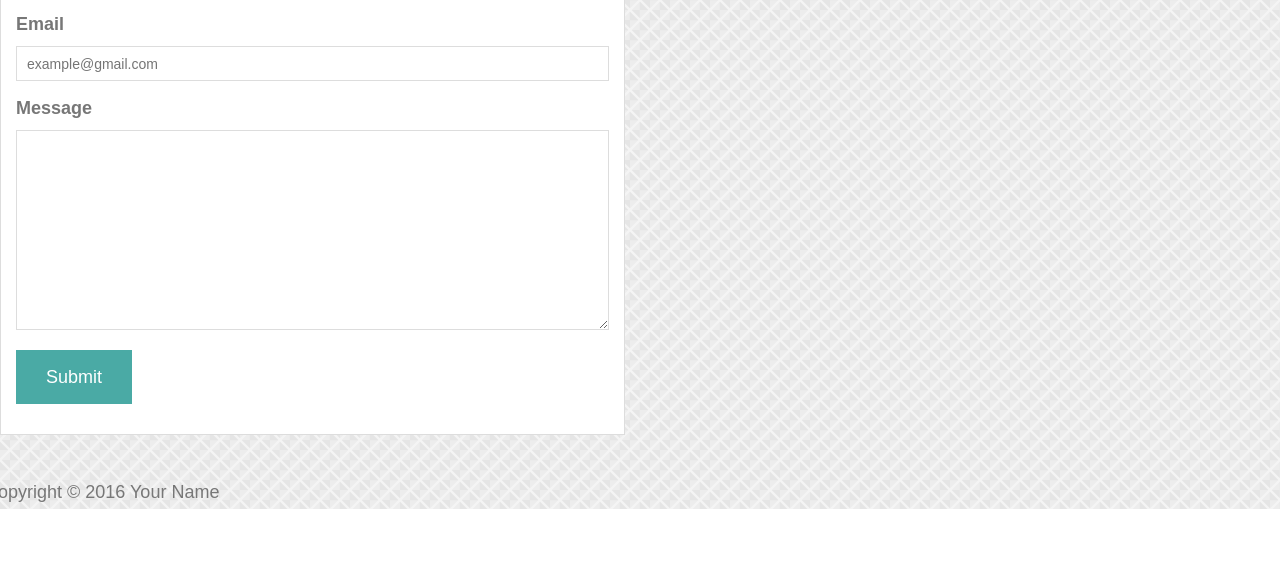
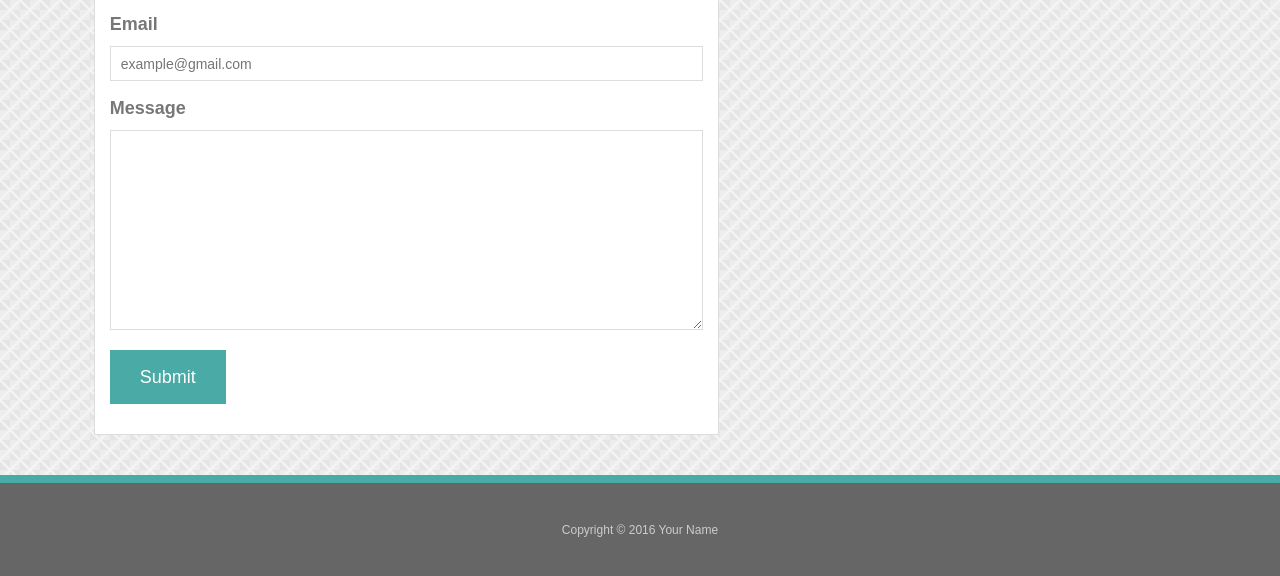
Before and after one commit to JoshJancula/JoshJancula.github.io, a plain HTML site: page contact.html in a window 1280 px wide. Shown: the part 350-926 px from the top of the page. Before the commit the page ends 859 px from the top, so only its background shows below. Drawn offline with nearby package versions, Linux system fonts and the light colour scheme.

Commit message:
fixed footer

```diff
--- a/assets/css/style.css
+++ b/assets/css/style.css
@@ -157,6 +157,7 @@ h3,
   margin: 0 0 40px;
   background: #fff;
   border: 1px solid #ddd;
+  margin-left: 15%;
 }
 
 /* portfolio page */
--- a/contact.html
+++ b/contact.html
@@ -83,7 +83,7 @@
 
 
 
-<div class="row">
+<div class="row" id="footer">
   Copyright &copy; 2016 Your Name
 </div>
 
```
Also changed, not shown: portfolio.html (+2 -1 lines), 1 other file.
